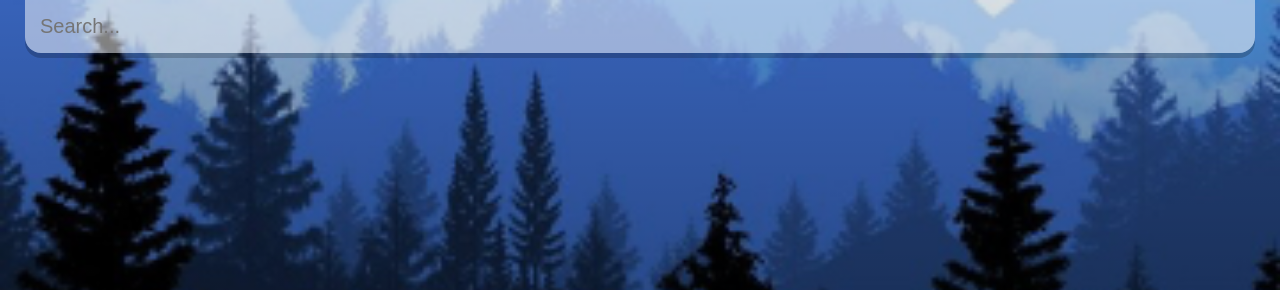
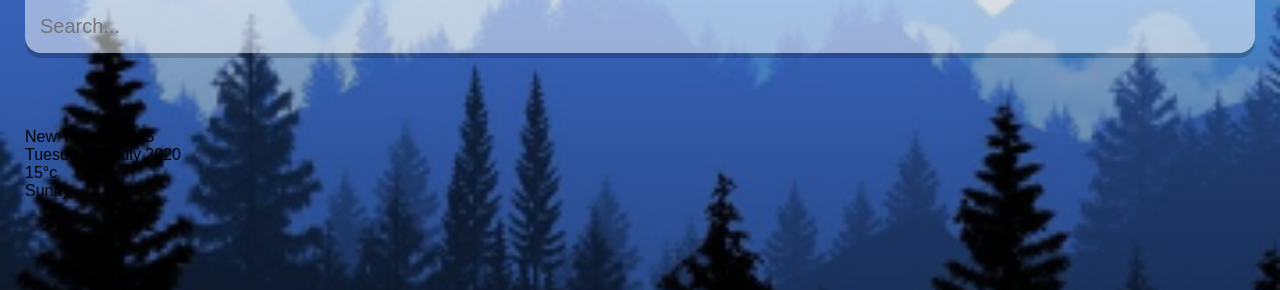
Before and after one commit to arthur-ryoo/Weather-React-App, a React (Create React App) app: page / in a window 1280 px wide. Shown: the top 290 px of the page. Built offline with nearby package versions, Linux system fonts and the light colour scheme.

Commit message:
Add date function and hooks for fetching api

```diff
--- a/src/App.js
+++ b/src/App.js
@@ -1,4 +1,4 @@
-import React from 'react';
+import React, { useState } from 'react';
 
 const api = {
   key: '97987f7b7511e89bfebdd2280f9e885b',
@@ -6,6 +6,49 @@ const api = {
 };
 
 function App() {
+  const [query, setQuery] = useState('');
+  const [weather, setWeather] = useState({});
+
+  const search = (evt) => {
+    if (evt.key === 'Enter') {
+      fetch(`${api.base}weather?q=${query}&units=metric&APPID=${api.key}`)
+        .then((res) => res.json())
+        .then((result) => setWeather(result));
+    }
+  };
+
+  const dateBuilder = (d) => {
+    let months = [
+      'January',
+      'February',
+      'March',
+      'April',
+      'May',
+      'June',
+      'July',
+      'August',
+      'September',
+      'October',
+      'November',
+      'December',
+    ];
+    let days = [
+      'Sunday',
+      'Monday',
+      'Tuesday',
+      'Wednesday',
+      'Thursday',
+      'Friday',
+      'Saturday',
+    ];
+
+    let day = days[d.getDay()];
+    let date = d.getDate();
+    let month = months[d.getMonth()];
+    let year = d.getFullYear();
+
+    return `${day} ${date} ${month} ${year}`;
+  };
   return (
     <div className="app">
       <main>
@@ -16,6 +59,14 @@ function App() {
             placeholder="Search..."
           ></input>
         </div>
+        <div className="location-box">
+          <div className="location">New York City, US</div>
+          <div className="date">{dateBuilder(new Date())}</div>
+        </div>
+        <div className="weather-box">
+          <div className="temp">15°c</div>
+          <div className="weather">Sunny</div>
+        </div>
       </main>
     </div>
   );
```
